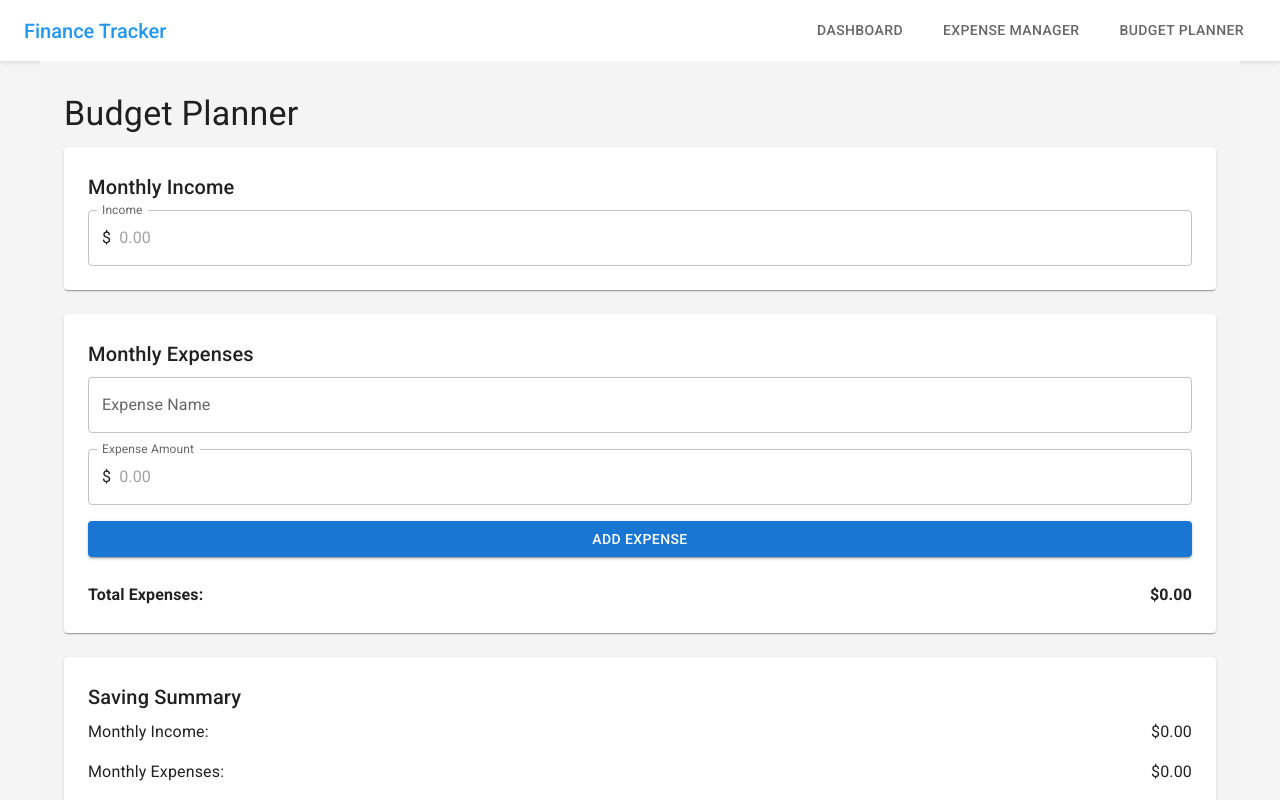
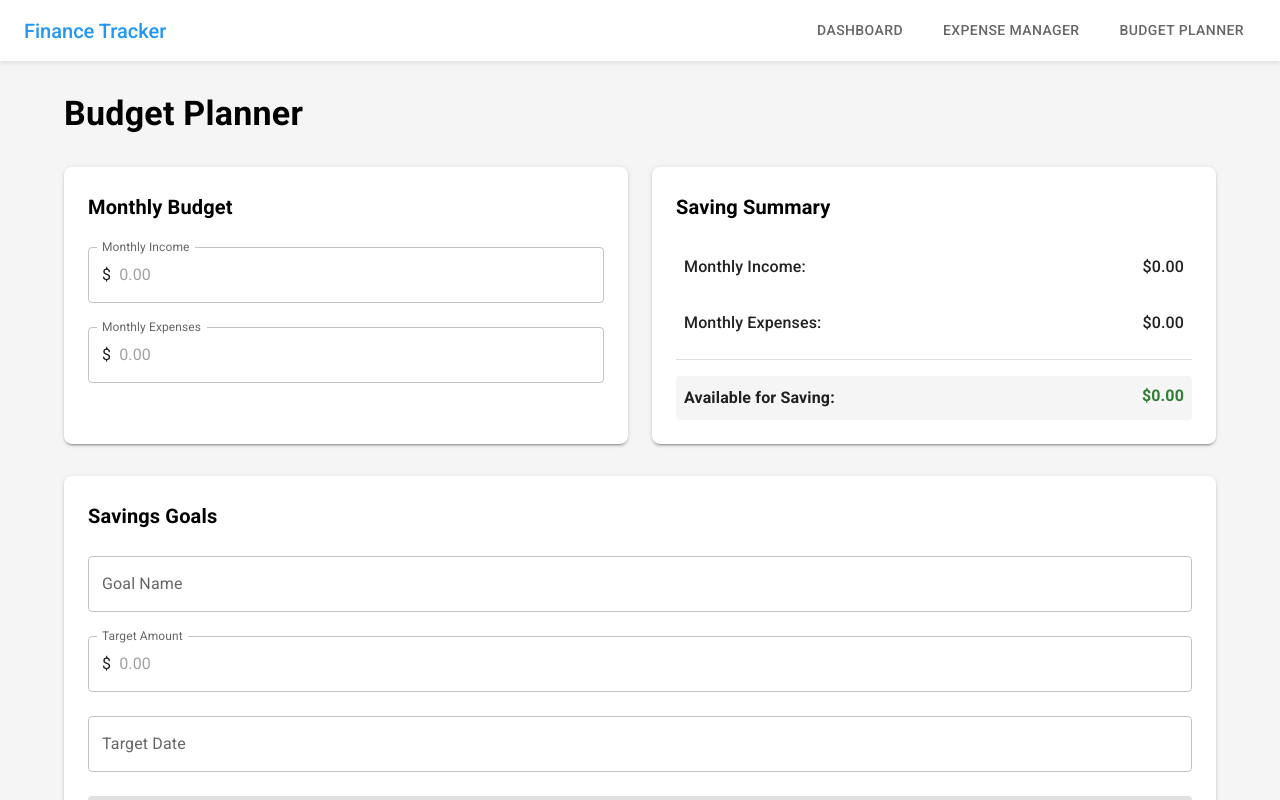
Before and after one commit to SaiMani-Ritish/Personal-Finance-Tracker, a React (Create React App) app in the folder frontend/: page /budget in a window 1280 px wide. Shown: the top 800 px of the page. Built offline with nearby package versions, Linux system fonts and the light colour scheme.

Commit message:
Minor UI changes

```diff
--- a/frontend/src/components/BudgetPlanner.js
+++ b/frontend/src/components/BudgetPlanner.js
@@ -24,19 +24,14 @@ function BudgetPlanner() {
   const [newGoalName, setNewGoalName] = useState('');
   const [newGoalAmount, setNewGoalAmount] = useState('');
   const [newGoalDeadline, setNewGoalDeadline] = useState(null);
-  const [expenses, setExpenses] = useState([]);
-  const [newExpenseName, setNewExpenseName] = useState('');
-  const [newExpenseAmount, setNewExpenseAmount] = useState('');
+  const [monthlyExpense, setMonthlyExpense] = useState('');
   const [availableForSaving, setAvailableForSaving] = useState(0);
-
-  // Calculate total expenses
-  const totalExpenses = expenses.reduce((total, expense) => total + parseFloat(expense.amount || 0), 0);
 
   // Calculate available income after expenses
   useEffect(() => {
-    const availableAmount = parseFloat(income || 0) - totalExpenses;
+    const availableAmount = parseFloat(income || 0) - parseFloat(monthlyExpense || 0);
     setAvailableForSaving(availableAmount);
-  }, [income, totalExpenses]);
+  }, [income, monthlyExpense]);
 
   // Add a new goal
   const handleAddGoal = () => {
@@ -66,29 +61,9 @@ function BudgetPlanner() {
     return (amount / monthsDiff).toFixed(2);
   };
 
-  // Add a new expense
-  const handleAddExpense = () => {
-    if (newExpenseName && newExpenseAmount) {
-      const newExpense = {
-        id: Date.now(),
-        name: newExpenseName,
-        amount: parseFloat(newExpenseAmount)
-      };
-
-      setExpenses([...expenses, newExpense]);
-      setNewExpenseName('');
-      setNewExpenseAmount('');
-    }
-  };
-
   // Remove a goal
   const removeGoal = (id) => {
     setGoals(goals.filter(goal => goal.id !== id));
-  };
-
-  // Remove an expense
-  const removeExpense = (id) => {
-    setExpenses(expenses.filter(expense => expense.id !== id));
   };
 
   // Format currency
@@ -100,19 +75,36 @@ function BudgetPlanner() {
   };
 
   return (
-    <Container maxWidth="lg" sx={{ py: 4, bgcolor: '#f4f4f4', minHeight: '100vh' }}>
-      <Typography variant="h4" gutterBottom>
+    <Container maxWidth="lg" sx={{ mt: 4, mb: 4 }}>
+      <Typography variant="h4" component="h1" gutterBottom sx={{
+        color: '#000',
+        fontWeight: 600,
+        mb: 4
+      }}>
         Budget Planner
       </Typography>
 
-      {/* Income Section */}
-      <Paper sx={{ p: 3, mb: 3 }}>
-        <Typography variant="h6" gutterBottom>
-          Monthly Income
+      {/* Top Section - Income/Expenses and Saving Summary side by side */}
+      <Box sx={{ display: 'grid', gridTemplateColumns: '1fr 1fr', gap: 3, mb: 4 }}>
+        {/* Income and Expenses Card */}
+        <Paper elevation={2} sx={{
+          p: 3,
+          borderRadius: 2,
+          bgcolor: '#fff',
+          '&:hover': { boxShadow: 6 },
+          transition: 'box-shadow 0.3s'
+        }}>
+          <Typography variant="h6" gutterBottom sx={{
+            color: '#000',
+            fontWeight: 600,
+            mb: 3
+          }}>
+            Monthly Budget
           </Typography>
+          <Stack spacing={3}>
             <TextField
               fullWidth
-          label="Income"
+              label="Monthly Income"
               type="number"
               value={income}
               onChange={(e) => setIncome(e.target.value)}
@@ -120,139 +112,107 @@ function BudgetPlanner() {
               InputProps={{
                 startAdornment: <Typography sx={{ mr: 1 }}>$</Typography>,
               }}
-        />
-      </Paper>
-
-      {/* Expenses Section */}
-      <Paper sx={{ p: 3, mb: 3 }}>
-        <Typography variant="h6" gutterBottom>
-          Monthly Expenses
-        </Typography>
-
-        <Stack spacing={2} sx={{ mb: 3 }}>
-          <TextField
-            fullWidth
-            label="Expense Name"
-            value={newExpenseName}
-            onChange={(e) => setNewExpenseName(e.target.value)}
-            placeholder="e.g., Rent, Utilities"
+              sx={{
+                '& .MuiOutlinedInput-root': {
+                  '&:hover fieldset': {
+                    borderColor: '#1976d2',
+                  },
+                },
+              }}
             />
             <TextField
               fullWidth
-            label="Expense Amount"
+              label="Monthly Expenses"
               type="number"
-            value={newExpenseAmount}
-            onChange={(e) => setNewExpenseAmount(e.target.value)}
+              value={monthlyExpense}
+              onChange={(e) => setMonthlyExpense(e.target.value)}
               placeholder="0.00"
               InputProps={{
                 startAdornment: <Typography sx={{ mr: 1 }}>$</Typography>,
               }}
+              sx={{
+                '& .MuiOutlinedInput-root': {
+                  '&:hover fieldset': {
+                    borderColor: '#1976d2',
+                  },
+                },
+              }}
             />
-          <Button
-            variant="contained"
-            onClick={handleAddExpense}
-            sx={{
-              bgcolor: '#1976d2',
-              '&:hover': { bgcolor: '#1565c0' },
-              px: 3
-            }}
-          >
-            Add Expense
-          </Button>
           </Stack>
-
-        {expenses.length > 0 && (
-          <List>
-            {expenses.map(expense => (
-              <ListItem
-                key={expense.id}
-                sx={{
-                  bgcolor: '#f8f8f8',
-                  borderRadius: 1,
-                  mb: 1,
-                  flexDirection: 'column',
-                  alignItems: 'flex-start'
-                }}
-              >
-                <ListItemText
-                  primary={
-                    <Typography variant="subtitle1" fontWeight="bold">
-                      {expense.name}
-                    </Typography>
-                  }
-                  secondary={
-                    <Stack spacing={1} sx={{ mt: 1 }}>
-                      <Typography variant="body2">
-                        Amount: {formatCurrency(expense.amount)}
-                      </Typography>
-                    </Stack>
-                  }
-                />
-                <ListItemSecondaryAction>
-                  <IconButton
-                    edge="end"
-                    onClick={() => removeExpense(expense.id)}
-                    sx={{ color: 'error.main' }}
-                  >
-                    <DeleteIcon />
-                  </IconButton>
-                </ListItemSecondaryAction>
-              </ListItem>
-            ))}
-          </List>
-        )}
-        <Box sx={{ display: 'flex', justifyContent: 'space-between', mt: 2 }}>
-          <Typography variant="subtitle1" fontWeight="bold">
-            Total Expenses:
-          </Typography>
-          <Typography variant="subtitle1" fontWeight="bold">
-            {formatCurrency(totalExpenses)}
-          </Typography>
-        </Box>
         </Paper>
 
-      {/* Saving Summary */}
-      <Paper sx={{ p: 3, mb: 3 }}>
-        <Typography variant="h6" gutterBottom>
+        {/* Saving Summary Card */}
+        <Paper elevation={2} sx={{
+          p: 3,
+          borderRadius: 2,
+          bgcolor: '#fff',
+          '&:hover': { boxShadow: 6 },
+          transition: 'box-shadow 0.3s'
+        }}>
+          <Typography variant="h6" gutterBottom sx={{
+            color: '#000',
+            fontWeight: 600,
+            mb: 3
+          }}>
             Saving Summary
           </Typography>
           <Stack spacing={2}>
-          <Box sx={{ display: 'flex', justifyContent: 'space-between' }}>
-            <Typography>Monthly Income:</Typography>
-            <Typography>{formatCurrency(parseFloat(income || 0))}</Typography>
+            <Box sx={{ display: 'flex', justifyContent: 'space-between', p: 1 }}>
+              <Typography sx={{ fontWeight: 500 }}>Monthly Income:</Typography>
+              <Typography sx={{ fontWeight: 500 }}>{formatCurrency(parseFloat(income || 0))}</Typography>
             </Box>
-          <Box sx={{ display: 'flex', justifyContent: 'space-between' }}>
-            <Typography>Monthly Expenses:</Typography>
-            <Typography>{formatCurrency(totalExpenses)}</Typography>
+            <Box sx={{ display: 'flex', justifyContent: 'space-between', p: 1 }}>
+              <Typography sx={{ fontWeight: 500 }}>Monthly Expenses:</Typography>
+              <Typography sx={{ fontWeight: 500 }}>{formatCurrency(parseFloat(monthlyExpense || 0))}</Typography>
             </Box>
-          <Divider />
-          <Box sx={{ display: 'flex', justifyContent: 'space-between' }}>
-            <Typography variant="subtitle1" fontWeight="bold">
+            <Divider sx={{ my: 1 }} />
+            <Box sx={{ display: 'flex', justifyContent: 'space-between', p: 1, bgcolor: '#f5f5f5', borderRadius: 1 }}>
+              <Typography variant="subtitle1" sx={{ fontWeight: 600 }}>
                 Available for Saving:
               </Typography>
               <Typography
-              color={availableForSaving < 0 ? 'error' : 'success.main'}
-              fontWeight="bold"
+                sx={{
+                  fontWeight: 600,
+                  color: availableForSaving < 0 ? '#d32f2f' : '#2e7d32'
+                }}
               >
                 {formatCurrency(availableForSaving)}
               </Typography>
             </Box>
           </Stack>
         </Paper>
+      </Box>
 
       {/* Goals Section */}
-      <Paper sx={{ p: 3 }}>
-        <Typography variant="h6" gutterBottom>
+      <Paper elevation={2} sx={{
+        p: 3,
+        borderRadius: 2,
+        bgcolor: '#fff',
+        '&:hover': { boxShadow: 6 },
+        transition: 'box-shadow 0.3s'
+      }}>
+        <Typography variant="h6" gutterBottom sx={{
+          color: '#000',
+          fontWeight: 600,
+          mb: 3
+        }}>
           Savings Goals
         </Typography>
 
-        <Stack spacing={2} sx={{ mb: 3 }}>
+        <Stack spacing={3} sx={{ mb: 4 }}>
           <TextField
             fullWidth
             label="Goal Name"
             value={newGoalName}
             onChange={(e) => setNewGoalName(e.target.value)}
             placeholder="e.g., Car, House"
+            sx={{
+              '& .MuiOutlinedInput-root': {
+                '&:hover fieldset': {
+                  borderColor: '#1976d2',
+                },
+              },
+            }}
           />
           <TextField
             fullWidth
@@ -264,12 +224,30 @@ function BudgetPlanner() {
             InputProps={{
               startAdornment: <Typography sx={{ mr: 1 }}>$</Typography>,
             }}
+            sx={{
+              '& .MuiOutlinedInput-root': {
+                '&:hover fieldset': {
+                  borderColor: '#1976d2',
+                },
+              },
+            }}
           />
           <DatePicker
             label="Target Date"
             value={newGoalDeadline}
             onChange={(newValue) => setNewGoalDeadline(newValue)}
-            slotProps={{ textField: { fullWidth: true } }}
+            slotProps={{
+              textField: {
+                fullWidth: true,
+                sx: {
+                  '& .MuiOutlinedInput-root': {
+                    '&:hover fieldset': {
+                      borderColor: '#1976d2',
+                    },
+                  },
+                }
+              }
+            }}
           />
           <Button
             fullWidth
@@ -277,9 +255,18 @@ function BudgetPlanner() {
             onClick={handleAddGoal}
             disabled={!newGoalName || !newGoalAmount || !newGoalDeadline}
             sx={{
-              bgcolor: '#82ca9d',
-              '&:hover': { bgcolor: '#6baf84' },
-              '&.Mui-disabled': { bgcolor: '#e0e0e0' }
+              bgcolor: '#1976d2',
+              color: 'white',
+              py: 1.5,
+              fontWeight: 600,
+              '&:hover': {
+                bgcolor: '#1565c0',
+                boxShadow: 3
+              },
+              '&.Mui-disabled': {
+                bgcolor: '#e0e0e0',
+                color: '#9e9e9e'
+              }
             }}
           >
             Add Goal
@@ -287,38 +274,54 @@ function BudgetPlanner() {
         </Stack>
 
         {goals.length > 0 && (
-          <List>
+          <List sx={{ width: '100%' }}>
             {goals.map(goal => (
               <ListItem
                 key={goal.id}
                 sx={{
                   bgcolor: '#f8f8f8',
-                  borderRadius: 1,
-                  mb: 1,
+                  borderRadius: 2,
+                  mb: 2,
                   flexDirection: 'column',
-                  alignItems: 'flex-start'
+                  alignItems: 'flex-start',
+                  p: 2,
+                  '&:hover': {
+                    bgcolor: '#f5f5f5',
+                    boxShadow: 2
+                  },
+                  transition: 'all 0.3s'
                 }}
               >
                 <ListItemText
                   primary={
-                    <Typography variant="subtitle1" fontWeight="bold">
+                    <Typography variant="h6" sx={{
+                      color: '#000',
+                      fontWeight: 600,
+                      mb: 1
+                    }}>
                       {goal.name}
                     </Typography>
                   }
                   secondary={
                     <Stack spacing={1} sx={{ mt: 1 }}>
-                      <Typography variant="body2">
+                      <Typography variant="body1" sx={{ color: 'text.primary', fontWeight: 500 }}>
                         Target: {formatCurrency(goal.amount)}
                       </Typography>
-                      <Typography variant="body2">
+                      <Typography variant="body1" sx={{ color: 'text.primary', fontWeight: 500 }}>
                         Monthly Saving: {formatCurrency(goal.monthlySavingRequired)}
                       </Typography>
-                      <Typography variant="body2">
+                      <Typography variant="body1" sx={{ color: 'text.primary', fontWeight: 500 }}>
                         By: {dayjs(goal.deadline).format('MMM D, YYYY')}
                       </Typography>
                       {parseFloat(goal.monthlySavingRequired) > availableForSaving && (
-                        <Typography color="error" variant="body2">
-                          Warning: This goal requires more monthly savings than currently available!
+                        <Typography sx={{
+                          color: '#d32f2f',
+                          bgcolor: '#ffebee',
+                          p: 1,
+                          borderRadius: 1,
+                          mt: 1
+                        }}>
+                          This goal requires more monthly savings than your current savings!
                         </Typography>
                       )}
                     </Stack>
@@ -328,7 +331,12 @@ function BudgetPlanner() {
                   <IconButton
                     edge="end"
                     onClick={() => removeGoal(goal.id)}
-                    sx={{ color: 'error.main' }}
+                    sx={{
+                      color: '#d32f2f',
+                      '&:hover': {
+                        bgcolor: '#ffebee'
+                      }
+                    }}
                   >
                     <DeleteIcon />
                   </IconButton>
```
Lines whose indentation alone changed are shown as unchanged.
